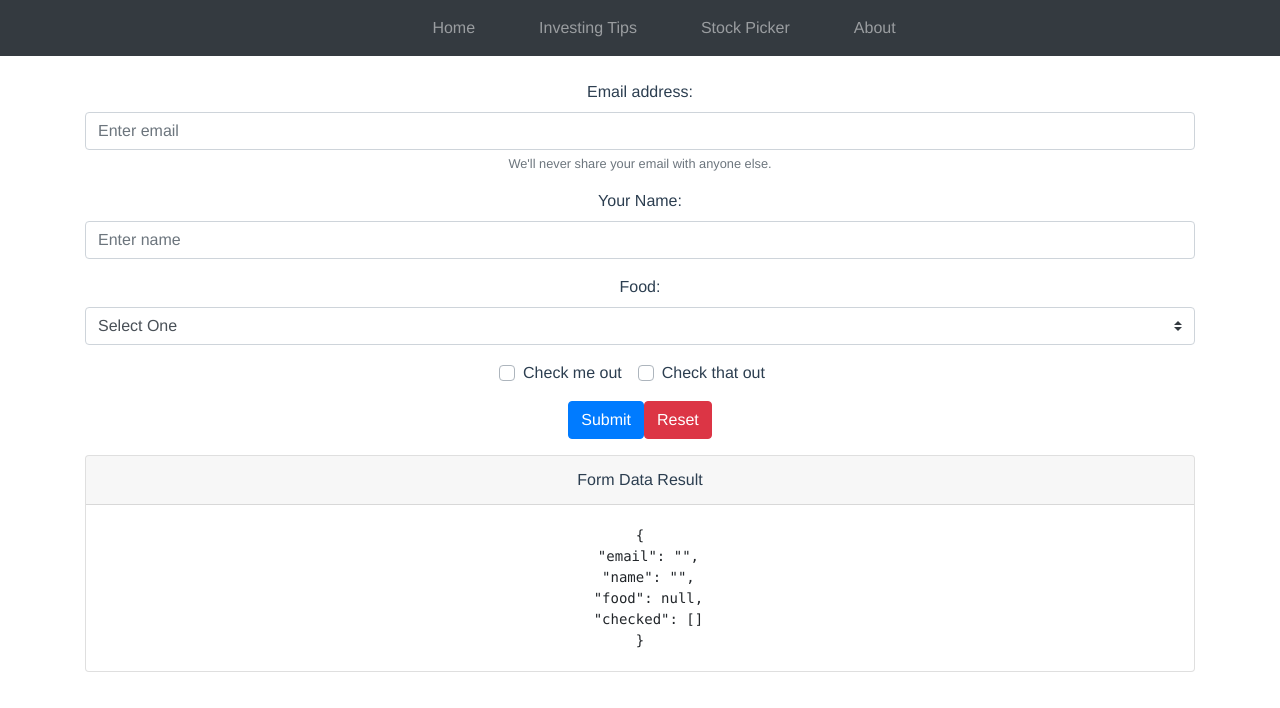
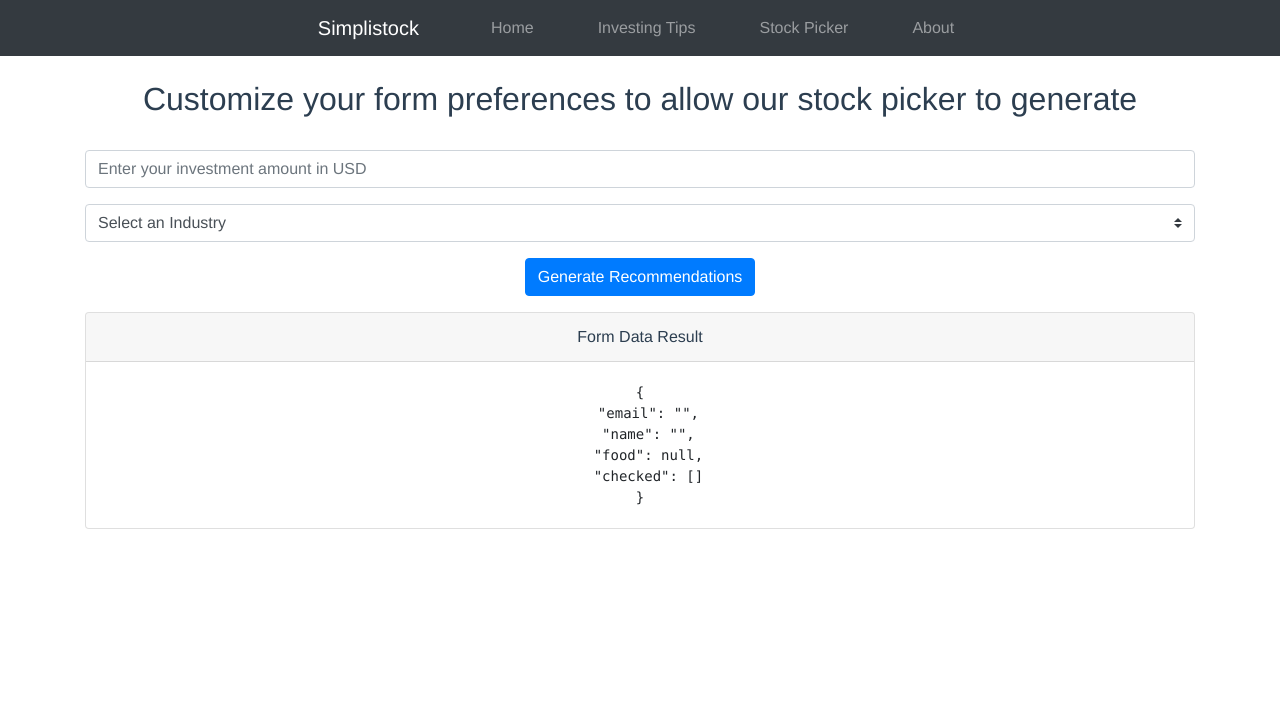
Before and after one commit to RajathSIyer/SimpliStock, a Vue app in the folder frontend/: page /#/stock in a window 1280 px wide. Shown: the top 708 px of the page. Built offline with nearby package versions, Linux system fonts and the light colour scheme.

Commit message:
Changed the form

```diff
--- a/frontend/package.json
+++ b/frontend/package.json
@@ -8,6 +8,7 @@
     "lint": "vue-cli-service lint"
   },
   "dependencies": {
+    "axios": "^0.20.0",
     "bootstrap-vue": "^2.1.0",
     "core-js": "^3.6.5",
     "vue": "^2.6.11",
--- a/frontend/src/App.vue
+++ b/frontend/src/App.vue
@@ -2,6 +2,7 @@
   <div id="app">
     <div class="mb-4">
   <b-navbar class="justify-content-center" type="dark" variant="dark">
+    <b-navbar-brand>Simplistock</b-navbar-brand>
     <b-navbar-nav >
       <b-nav-item :to="item.route" v-for="item in items" :key="item.message" class="ml-5 navitem"> {{item.message}}</b-nav-item>
 </b-navbar-nav >
--- a/frontend/src/views/Stock.vue
+++ b/frontend/src/views/Stock.vue
@@ -2,48 +2,34 @@
   <div>
     <b-container>
     <b-form @submit="onSubmit" @reset="onReset" v-if="show">
+      <h2>Customize your form preferences to allow our stock picker to generate</h2>
+      <br>
       <b-form-group
         id="input-group-1"
-        label="Email address:"
         label-for="input-1"
-        description="We'll never share your email with anyone else."
+
       >
         <b-form-input
           id="input-1"
           v-model="form.email"
-          type="email"
+          type="number"
           required
-          placeholder="Enter email"
+          placeholder="Enter your investment amount in USD"
         ></b-form-input>
       </b-form-group>
 
-      <b-form-group id="input-group-2" label="Your Name:" label-for="input-2">
-        <b-form-input
-          id="input-2"
-          v-model="form.name"
-          required
-          placeholder="Enter name"
-        ></b-form-input>
-      </b-form-group>
-
-      <b-form-group id="input-group-3" label="Food:" label-for="input-3">
+      <b-form-group id="input-group-3"  label-for="input-3">
         <b-form-select
           id="input-3"
           v-model="form.food"
-          :options="foods"
+          :options="industries"
           required
         ></b-form-select>
       </b-form-group>
 
-      <b-form-group id="input-group-4">
-        <b-form-checkbox-group v-model="form.checked" id="checkboxes-4">
-          <b-form-checkbox value="me">Check me out</b-form-checkbox>
-          <b-form-checkbox value="that">Check that out</b-form-checkbox>
-        </b-form-checkbox-group>
-      </b-form-group>
 
-      <b-button type="submit" variant="primary">Submit</b-button>
-      <b-button type="reset" variant="danger">Reset</b-button>
+
+      <b-button type="submit" variant="primary">Generate Recommendations</b-button>
     </b-form>
     <b-card class="mt-3" header="Form Data Result">
       <pre class="m-0">{{ form }}</pre>
@@ -63,7 +49,7 @@
           food: null,
           checked: []
         },
-        foods: [{ text: 'Select One', value: null }, 'Carrots', 'Beans', 'Tomatoes', 'Corn'],
+        industries: [{ text: 'Select an Industry', value: null }, 'Diversified Consumer Services', 'Airlines', 'Insurance', 'Communications', 'Building', 'Technology', 'Logistics & Transportation', 'Aerospace & Defense', 'Banking', 'Biotechnology', 'Health Care', 'Pharmaceuticals', 'Semiconductors', 'Professional Services', 'Chemicals', 'Life Sciences Tools & Services', 'Construction', 'Hotels, Restaurants & Leisure', 'Electrical Equipment', 'Real Estate', 'Financial Services', 'Machinery', 'Food Products', 'Telecommunication', 'Energy ', 'Media', 'Retail', 'Textiles, Apparel & Luxury Goods', 'Commercial Services & Supplies', 'Road & Rail', 'Utilities', 'Automobiles', 'Trading Companies & Distributors', 'Beverages', 'Consumer products', 'Auto Components', 'Metals & Mining', 'Leisure Products', 'Distributors', 'Marine', 'Industrial Conglomerates', 'Paper & Forest', 'Transportation Infrastructure', 'Packaging'],
         show: true
       }
     },
```
Also changed, not shown: 1 other file (tests, documents, lock files or other folders).
